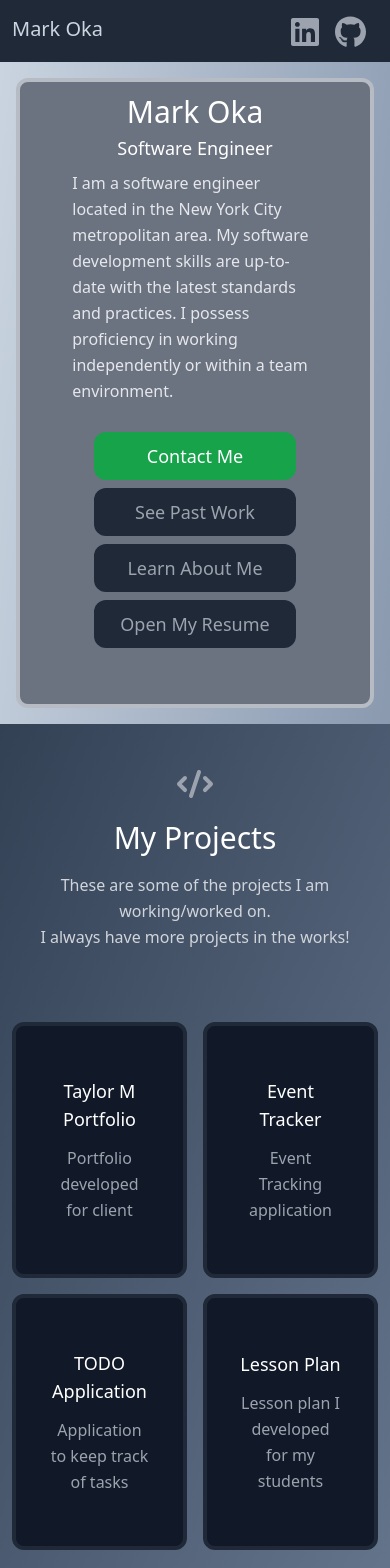
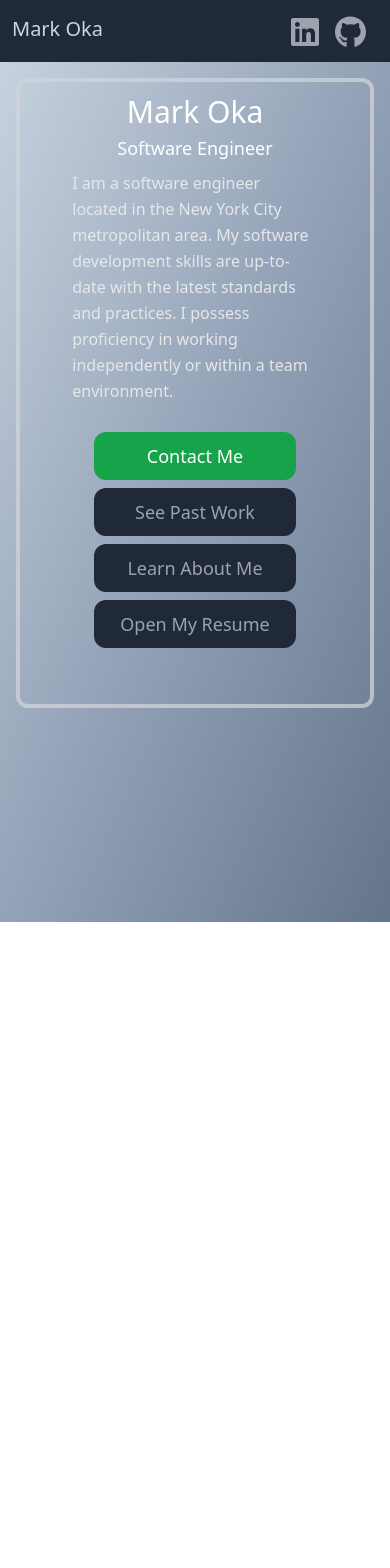
Before and after one commit to markoka101/portfolio, a React (Create React App) app: page / in a window 390 px wide. Shown: the top 1568 px of the page. After the commit the page ends 922 px from the top, so only its background shows below. Built offline with nearby package versions, Linux system fonts and the light colour scheme.

Commit message:
update package and implement router

```diff
--- a/src/App.js
+++ b/src/App.js
@@ -1,4 +1,5 @@
 import React from "react";
+import { BrowserRouter, Routes, Route } from "react-router-dom";
 
 import About from "./components/About";
 import Navbar from "./components/Navbar";
@@ -8,14 +9,18 @@ import Contact from "./components/Contact";
 import Person from "./components/Person";
 
 export default function App() {
-  return (
-    <main className="text-gray-400 bg-gradient-to-br from-slate-300 via-slate-400 to-slate-500">
-        <Navbar />
-        <About />
-        <Projects />
-        <Skills />
-        <Person />
-        <Contact />
-    </main>
-  );
+    return (
+        <main className="text-gray-400 bg-gradient-to-br from-slate-300 via-slate-400 to-slate-500">
+            <BrowserRouter>
+                <Navbar />
+                <Routes>
+                    <Route path="*" element={<About />} />
+                    <Route path="projects" element={<Projects />} />
+                    <Route path="skills" element={<Skills />} />
+                    <Route path="about-me" element={<Person />} />
+                    <Route path="contact" element={<Contact />} />
+                </Routes>
+            </BrowserRouter>
+        </main>
+    );
 }
--- a/src/components/About.js
+++ b/src/components/About.js
@@ -1,38 +1,49 @@
 import React from "react";
+import { useNavigate } from "react-router-dom";
 
 export default function About() {
     return (
-        <section id="about">
-          <div className="container mx-auto flex px-10 py-15 md:flex-row flex-col items-center w-11/12 bg-gray-500 border-4 border-gray-300 border-opacity-75 my-4 rounded-xl">
+        <section id="about" className="min-h-screen">
+            <div className="container mx-auto flex px-10 py-15 md:flex-row flex-col items-center w-11/12 border-4 border-gray-300 border-opacity-75 my-4 rounded-xl">
                 <div className="flex-1 lg:flex-grow md:w-full lg:pr-24 md:pr-16 flex flex-col md:items-start md:text-left mb-10 md:mb-0 items-center text-center p-3">
                     <h1 className="title-font text-3xl mb-2 font-medium text-white">
                         Mark Oka
-                <p className="text-lg font-medium text-white mt-1">Software Engineer</p>
+                        <p className="text-lg font-medium text-white mt-1">
+                            Software Engineer
+                        </p>
                     </h1>
                     <p className="mb-6 leading-relaxed text-gray-200 text-left">
-              I am a software engineer located in the New York City metropolitan area.
-              My software development skills are up-to-date with the latest standards and practices.
-              I possess proficiency in working independently or within a team environment.
+                        I am a software engineer located in the New York City
+                        metropolitan area. My software development skills are
+                        up-to-date with the latest standards and practices. I
+                        possess proficiency in working independently or within a
+                        team environment.
                     </p>
                     <div className="flex flex-col md:flex-row lg:flex-row justify-center">
                         <a
                             href="#contact"
-                  className="inline-flex text-white justify-center bg-green-600 my-1 md:my-0.5 lg:my-0.5 md:mr-2 lg:mr-2 py-2 px-6 focus:outline-none border-2 border-transparent hover:border-slate-300 rounded-xl text-lg transition-all duration-200 ease-in">
+                            className="inline-flex text-white justify-center bg-green-600 my-1 md:my-0.5 lg:my-0.5 md:mr-2 lg:mr-2 py-2 px-6 focus:outline-none border-2 border-transparent hover:border-slate-300 rounded-xl text-lg transition-all duration-200 ease-in"
+                        >
                             Contact Me
                         </a>
                         <a
                             href="#projects"
-                  className="inline-flex text-gray-400 justify-center bg-gray-800 my-1 md:my-0.5 lg:my-0.5 md:mr-2 lg:mr-2 py-2 px-6 focus:outline-none border-2 border-transparent hover:border-slate-400 hover:text-white rounded-xl text-lg transition-all duration-200 ease-in">
+                            className="inline-flex text-gray-400 justify-center bg-gray-800 my-1 md:my-0.5 lg:my-0.5 md:mr-2 lg:mr-2 py-2 px-6 focus:outline-none border-2 border-transparent hover:border-slate-400 hover:text-white rounded-xl text-lg transition-all duration-200 ease-in"
+                        >
                             See Past Work
                         </a>
                         <a
                             href="#person"
-                  className="inline-flex text-gray-400 justify-center bg-gray-800 my-1 md:my-0.5 lg:my-0.5 md:mr-2 lg:mr-2 py-2 px-6 focus:outline-none border-2 border-transparent hover:border-slate-400 hover:text-white rounded-xl text-lg transition-all duration-200 ease-in">
+                            className="inline-flex text-gray-400 justify-center bg-gray-800 my-1 md:my-0.5 lg:my-0.5 md:mr-2 lg:mr-2 py-2 px-6 focus:outline-none border-2 border-transparent hover:border-slate-400 hover:text-white rounded-xl text-lg transition-all duration-200 ease-in"
+                        >
                             Learn About Me
                         </a>
                         <a
-                  href="./mark-oka-resume.pdf" target='_blank' rel='noreferrer'
-                  className="inline-flex text-gray-400 justify-center bg-gray-800 my-1 md:my-0.5 lg:my-0.5 md:mr-2 lg:mr-2 py-2 px-6 focus:outline-none border-2 border-transparent hover:border-slate-400 hover:text-white rounded-xl text-lg transition-all duration-200 ease-in">
+                            href="./mark-oka-resume.pdf"
+                            target="_blank"
+                            rel="noreferrer"
+                            className="inline-flex text-gray-400 justify-center bg-gray-800 my-1 md:my-0.5 lg:my-0.5 md:mr-2 lg:mr-2 py-2 px-6 focus:outline-none border-2 border-transparent hover:border-slate-400 hover:text-white rounded-xl text-lg transition-all duration-200 ease-in"
+                        >
                             Open My Resume
                         </a>
                     </div>
--- a/src/components/Projects.js
+++ b/src/components/Projects.js
@@ -1,19 +1,19 @@
-import { CodeIcon } from "@heroicons/react/solid";
+import { CodeBracketIcon } from "@heroicons/react/24/outline";
 import React from "react";
 import { projects } from "../data";
 
 export default function Projects() {
     return (
-        <section id="projects" className="text-gray-400 bg-gradient-to-tl from-slate-500 to-slate-700">
+        <section id="projects" className="text-gray-400">
             <div className="container px-5 py-10 mx-auto text-center lg:px-40">
                 <div className="flex flex-col w-full mb-20">
-              <CodeIcon className="mx-auto inline-block w-10 mb-4" />
+                    <CodeBracketIcon className="mx-auto inline-block w-10 mb-4" />
                     <h1 className="sm:text-4xl text-3xl font-medium mb-4 text-white">
                         My Projects
                     </h1>
                     <p className="lg:w-2/3 mx-auto leading-relaxed text-base text-gray-300">
-                These are some of the projects I am working/worked on. <br/>
-                I always have more projects in the works!
+                        These are some of the projects I am working/worked on.{" "}
+                        <br />I always have more projects in the works!
                     </p>
                 </div>
                 <div className="flex flex-wrap -m-4">
@@ -23,7 +23,8 @@ export default function Projects() {
                             target="_blank"
                             rel="noreferrer"
                             key={project.title}
-                  className="w-1/2  min-h-full">
+                            className="w-1/2  min-h-full"
+                        >
                             <div className="m-2">
                                 <div className="flex flex-col px-8 py-10 m-0 w-full h-64 border-4 border-gray-800 bg-gray-900 hover:bg-slate-900 hover:border-slate-400 items-center justify-center rounded-xl transition-all duration-300 ease-in-out">
                                     <h2 className="hidden md:block lg:block tracking-widest text-sm font-medium text-green-400 mb-1">
@@ -32,7 +33,9 @@ export default function Projects() {
                                     <h1 className="text-lg font-medium text-white mb-3">
                                         {project.title}
                                     </h1>
-                      <p className="leading-relaxed">{project.description}</p>
+                                    <p className="leading-relaxed">
+                                        {project.description}
+                                    </p>
                                 </div>
                             </div>
                         </a>
--- a/src/index.js
+++ b/src/index.js
@@ -1,11 +1,8 @@
-import React from 'react';
-import ReactDOM from 'react-dom';
-import './index.css';
-import App from './App';
+import React from "react";
+import App from "./App";
+import { createRoot } from "react-dom/client";
+import "./index.css";
 
-ReactDOM.render(
-  <React.StrictMode>
-    <App />
-  </React.StrictMode>,
-  document.getElementById('root')
-);
+const rootElement = document.getElementById("root");
+const root = createRoot(rootElement);
+root.render(<App />);
```
Also changed, not shown: package.json (+16 -14 lines), src/components/Navbar.js (+34 -17 lines), 2 other files (tests, documents, lock files or other folders). Lines whose indentation alone changed are shown as unchanged.
